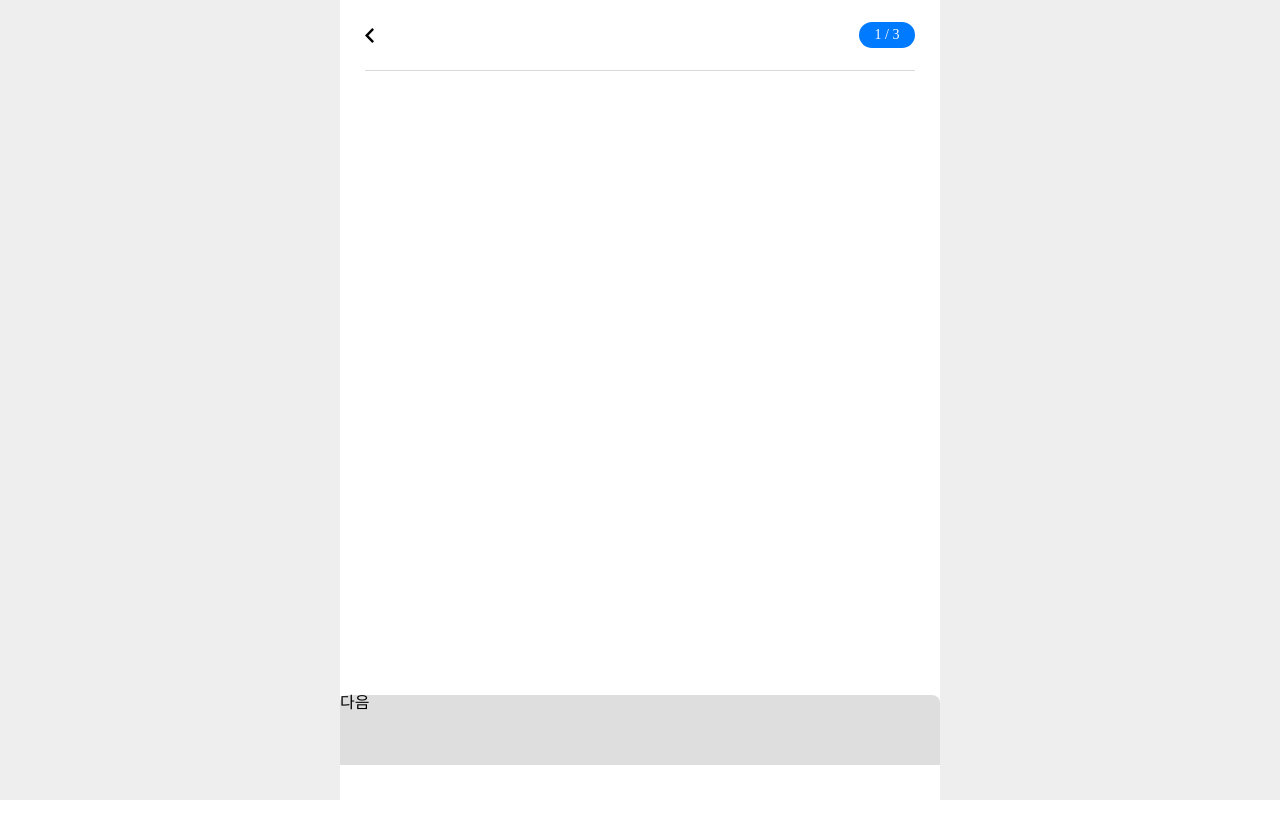
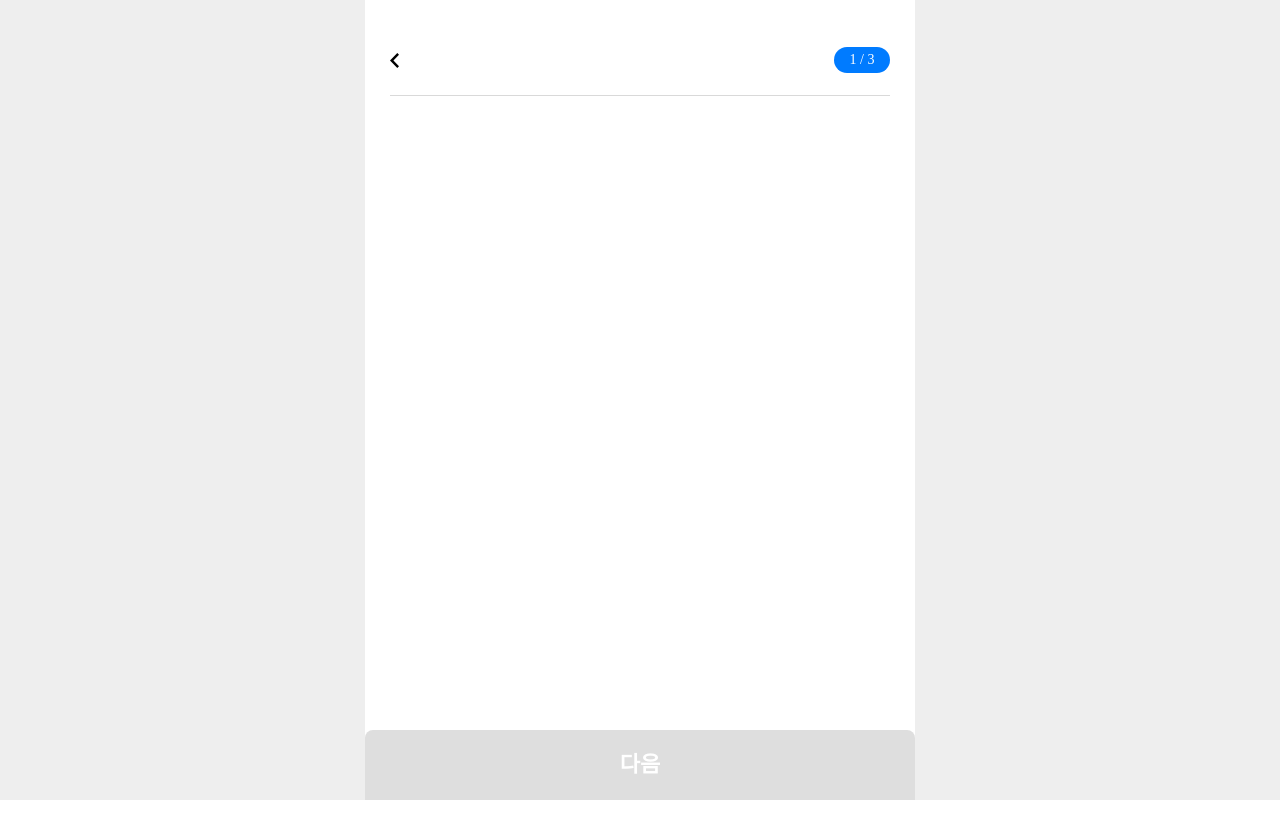
Before and after one commit to 1eemda2436/4team_pj_react, a Next.js app: page /join in a window 1280 px wide. After the commit the page ends 800 px from the top, so only its background shows below. Built offline with nearby package versions, Linux system fonts and the light colour scheme; a web font is replaced by a local one.

Commit message:
회원가입 페이지 초기 화면 구현

```diff
--- a/src/pages/join/index.js
+++ b/src/pages/join/index.js
@@ -1,15 +1,18 @@
 import styled from "styled-components"
 import ArrowL from '../../../public/asset/icons/arrowLeft.svg'
+import { useRouter } from "next/navigation";
 
 export default function Join() {
+    const router = useRouter();
+
     return(
         <MainComponent>
             <Component>
                 <Header>
-                    <ArrowL />
-                    <StapBox>
+                    <ArrowL onClick={() => router.back()} />
+                    <StepBox>
                         1 / 3
-                    </StapBox>
+                    </StepBox>
                 </Header>
 
                 <NextBtn>다음</NextBtn>
@@ -30,6 +33,7 @@ const MainComponent = styled.div`
 const Component = styled.div`
     width: 550px;
     height: 100%;
+    box-sizing: border-box;
     background: white;
     display: flex;
     flex-direction: column;
@@ -45,7 +49,7 @@ const Header = styled.div`
     align-items: center;
 `;
 
-const StapBox = styled.div`
+const StepBox = styled.div`
     width: 50px;
     border-radius: 30px;
     background: #007BFF;
@@ -59,12 +63,19 @@ const StapBox = styled.div`
 `;
 
 const NextBtn = styled.div`
-    width: 600px;
+    width: 550px;
     height: 70px;
     border-radius: 8px 8px 0px 0px;
     background: #DEDEDE;
     position: absolute;
     left: 50%;
-    transform: translate(-50%, -50%);
+    transform: translate(-50%);
     bottom: 0;
+    display: flex;
+    align-items: center;
+    justify-content: center;
+    font-size: 22px;
+    font-weight: 800;
+    color: white;
+    cursor: pointer;
 `
```
